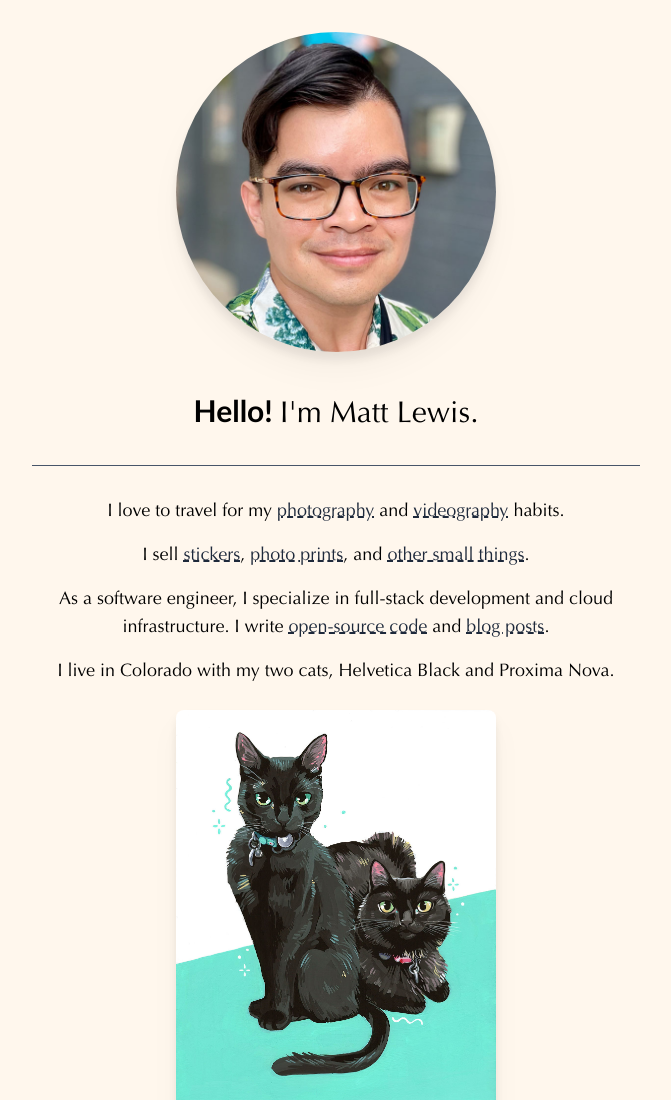
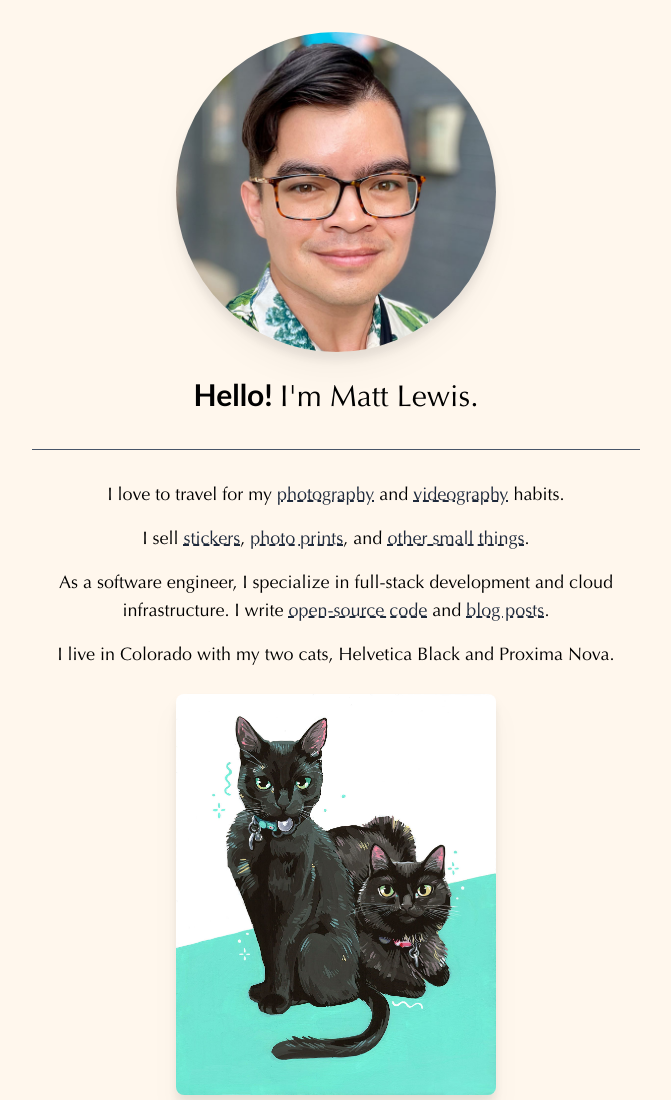
Before and after one commit to mplewis/mplewis.com, an Astro site: page / in a window 1280 px wide. Shown: the top 1100 px of the page, without its empty margins (304-975 px from the left). Built offline with nearby package versions, Linux system fonts and the light colour scheme; Astro itself is replaced by a stand-in of ours.

Commit message:
Revert "fix: clipping shadow box on avatar img"
This reverts commit 8d73b07b0286ea7a011cf8104e51045a303ed64b.

```diff
--- a/src/pages/index.astro
+++ b/src/pages/index.astro
@@ -9,7 +9,7 @@ import cats from "../assets/cats.jpg";
 <Layout>
   <div class="container mx-auto px-4 py-3 sm:py-8 max-w-screen-sm">
     <main class="text-center">
-      <div class="max-w-xs mx-auto pb-6">
+      <div class="max-w-xs mx-auto">
         <Image
           src={avatar}
           width="640"
@@ -18,7 +18,7 @@ import cats from "../assets/cats.jpg";
           class="rounded-full drop-shadow-xl"
         />
       </div>
-      <h1 class="text-3xl font-bold font-serif my-4">
+      <h1 class="text-3xl font-bold font-serif mt-6 my-4">
         Hello!
         <span class="font-serif font-normal">I'm Matt Lewis.</span>
       </h1>
```
